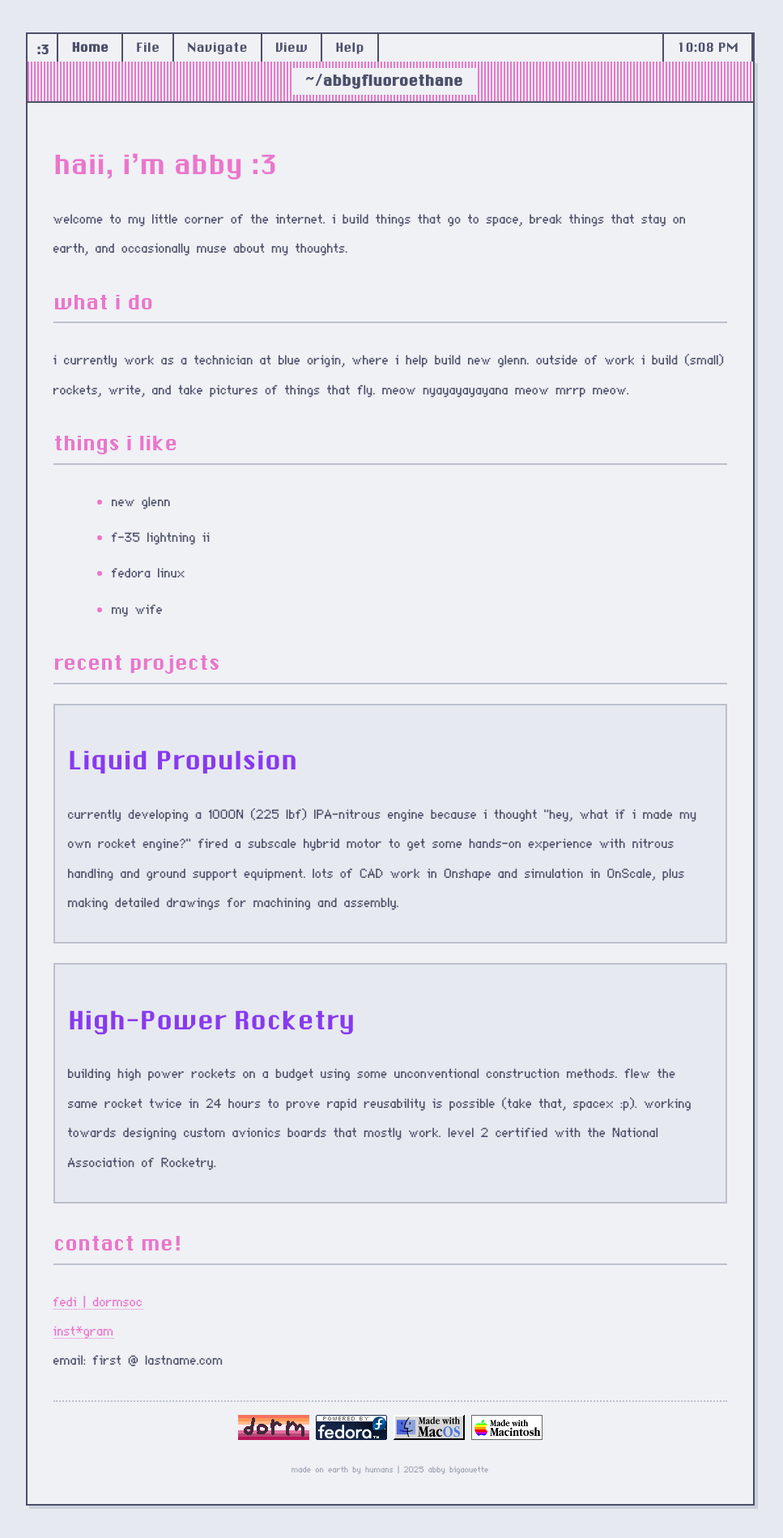
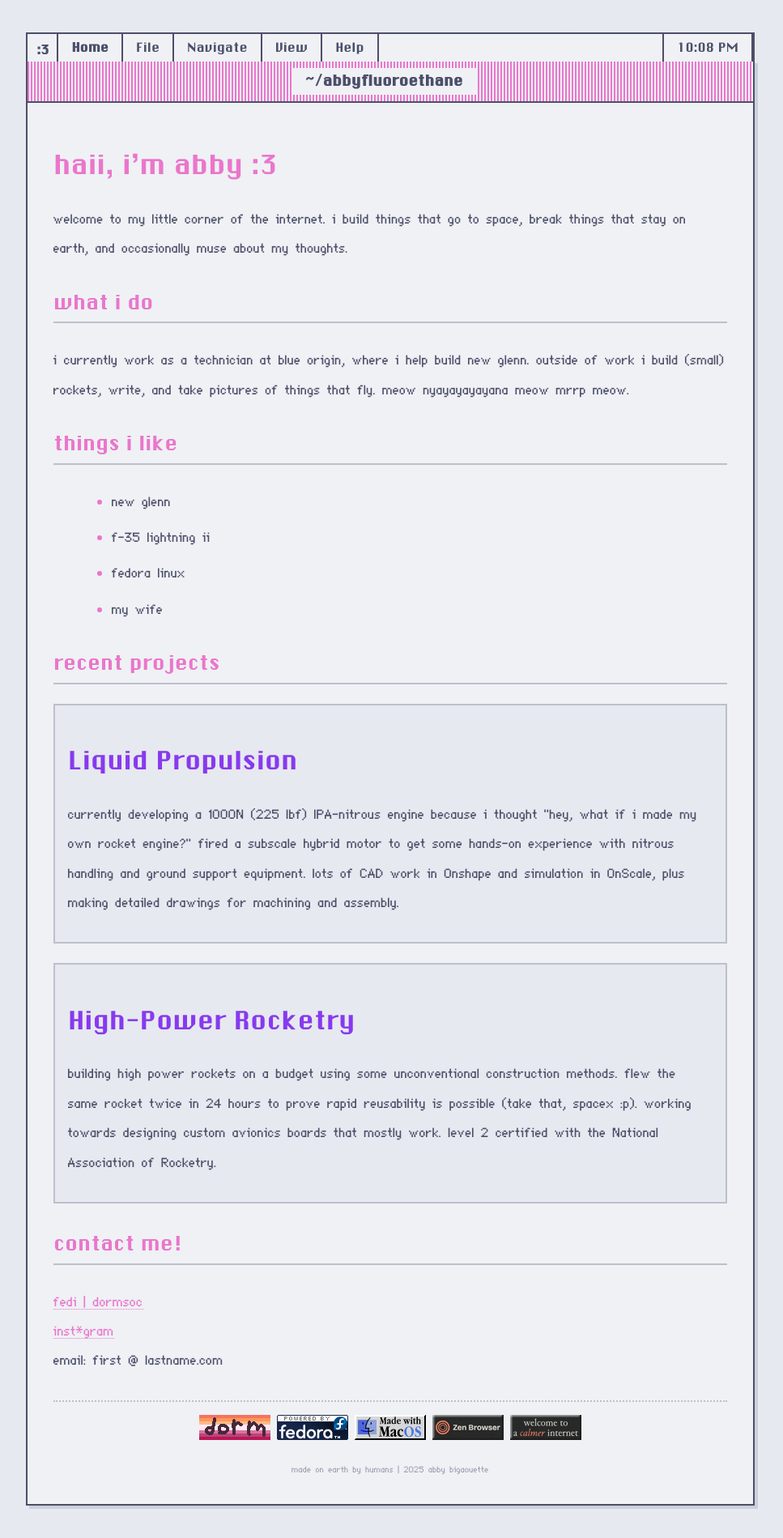
Before and after one commit to logantodd/logantodd.github.io, a Jekyll site: the page built from index.md, in a window 1280 px wide. Shown: the whole page at 81% size, without its empty margins (158-1125 px from the left). Built offline with Jekyll 4.4.1, drawn with Linux system fonts in a browser that asks for light colours.

Commit message:
zen browser buttons

```diff
--- a/_layouts/default.html
+++ b/_layouts/default.html
@@ -23,7 +23,8 @@
              <a href="https://friends.dorm.social"><img src="{{ '/assets/images/buttons/dorm.gif' | relative_url }}" alt="dorm" width="88" height="31"></a>
              <a href="https://fedoraproject.org"><img src="{{ '/assets/images/buttons/fedora.png' | relative_url }}" alt="fedora" width="88" height="31"></a>
              <img src="{{ '/assets/images/buttons/macos.gif' | relative_url }}" alt="Button" width="88" height="31">
-             <img src="{{ '/assets/images/buttons/macmade.gif' | relative_url }}" alt="Button" width="88" height="31">
+             <a href="https://zen-browser.app"><img src="{{ '/assets/images/buttons/zenbrowser1.gif' | relative_url }}" alt="Button" width="88" height="31"></a>
+             <a href="https://zen-browser.app"><img src="{{ '/assets/images/buttons/zenbrowser2.gif' | relative_url }}" alt="Button" width="88" height="31"></a>
           </div>
           <div class="footer-text">
             made on earth by humans | 2025 abby bigaouette
```
Also changed, not shown: assets/images/buttons/zenbrowser1.gif (added), assets/images/buttons/zenbrowser2.gif (added).
